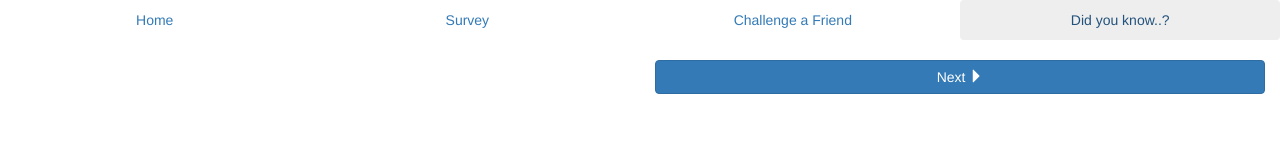
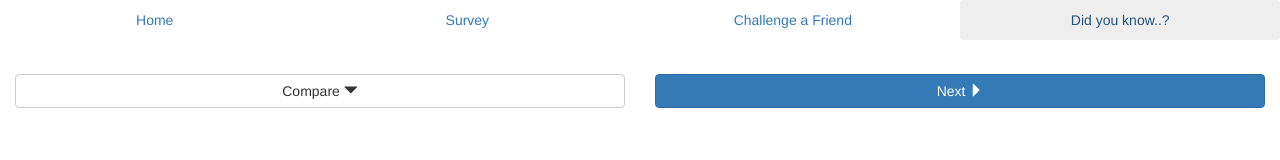
Before and after one commit to nebkam/funstats.eu, a plain HTML site: page index.html at #!/trivia in a window 1280 px wide. Both pictures are taken after a click on the link "Did you know..?". Drawn offline with Linux system fonts and the light colour scheme; no server answers.

Commit message:
Started Compare

```diff
--- /dev/null
+++ b/css/app.css
@@ -0,0 +1,3 @@
+.v-offset-1 {
+	margin-top: 1em;
+}
--- a/index.html
+++ b/index.html
@@ -6,6 +6,7 @@
 		<meta name="viewport" content="width=device-width, initial-scale=1">
 		<title>App Challenge</title>
 		<link rel="stylesheet" href="./css/bootstrap-3.3.5.min.css">
+		<link rel="stylesheet" href="./css/app.css">
 	</head>
 	<body ng-app="app">
 
--- a/js/app.js
+++ b/js/app.js
@@ -45,11 +45,15 @@ window.random = function(arr) {
 
 	app.controller('TriviaController', ['$scope','triviaService', function($scope,triviaService) {
 		$scope.nextFact = function() {
+			$scope.compareCountries = [];
 			triviaService.getFact(function(fact) {
 				$scope.fact = fact;
 			});
 		};
 		$scope.nextFact();
+		$scope.compare = function() {
+			console.log('im here');
+		};
 	}]);
 
 	app.controller('SurveyController', ['$scope','$http','questions','baseUrl','userKey',
--- a/views/trivia.html
+++ b/views/trivia.html
@@ -8,8 +8,22 @@
 			<p class="lead">{{fact.text}}</p>
 		</div>
 	</div>
-	<div class="row">
-		<div class="col-xs-6 col-xs-offset-6 text-center">
+	<div class="row v-offset-1" ng-show="compareCountries.length">
+		<table class="table table-striped">
+			<tr ng-repeat="country in compareCountries">
+				<td><img ng-src="/img/flags/{{ country.code }}.png" /></td>
+				<td>{{ country.name }}</td>
+				<td>{{ country.headline }}</td>
+			</tr>
+		</table>
+	</div>
+	<div class="row v-offset-1">
+		<div class="col-xs-6 text-center">
+			<button type="button" class="btn btn-default btn-block" ng-click="compare();">
+				Compare <span class="glyphicon glyphicon-triangle-bottom" aria-hidden="true"></span>
+			</button>
+		</div>
+		<div class="col-xs-6 text-center">
 			<button type="button" class="btn btn-primary btn-block" ng-click="nextFact();">
 				Next <span class="glyphicon glyphicon-triangle-right" aria-hidden="true"></span>
 			</button>
```
